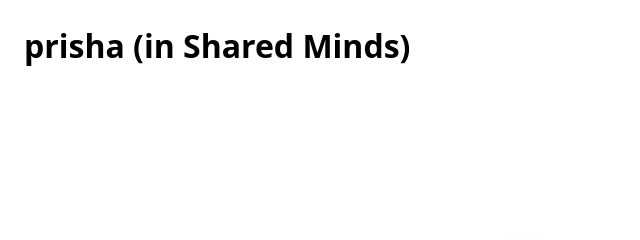
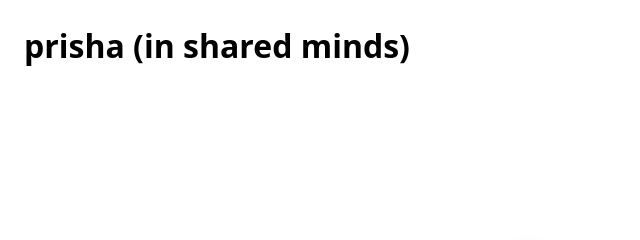
Before and after one commit to prishajain-23/prisha-shared-minds, a plain HTML site: page index.html in a window 1280 px wide. Shown: the top 240 px of the page, 0-640 px from the left. Drawn offline with Linux system fonts and the light colour scheme.

Commit message:
Update index.html

```diff
--- a/index.html
+++ b/index.html
@@ -9,7 +9,7 @@
   </style>
 </head>
 <body>
-<h1>prisha (in Shared Minds)</h1>
+<h1>prisha (in shared minds)</h1>
   <script src="shared-minds.js"></script>
 </body>
 </html>
```
